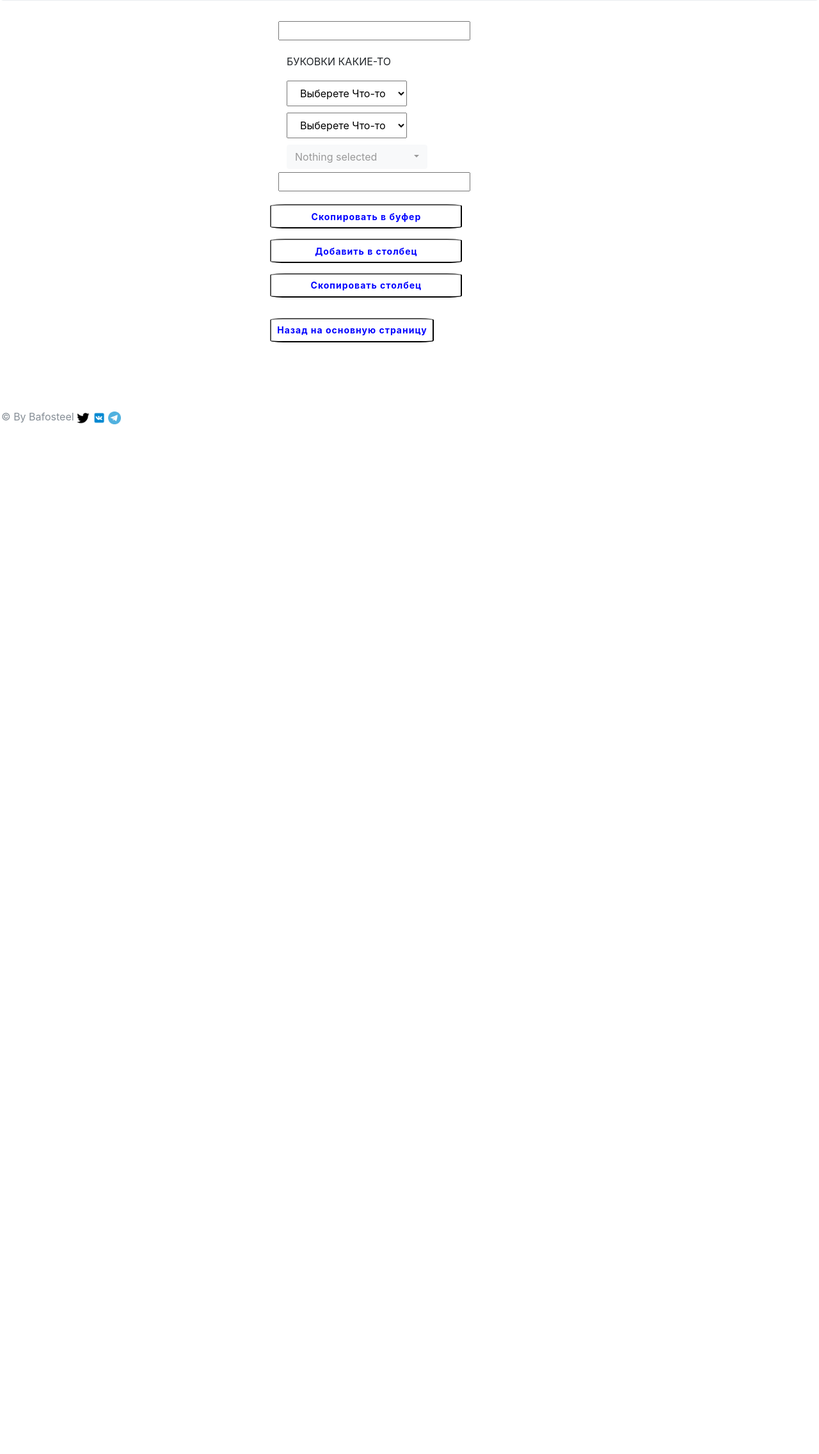
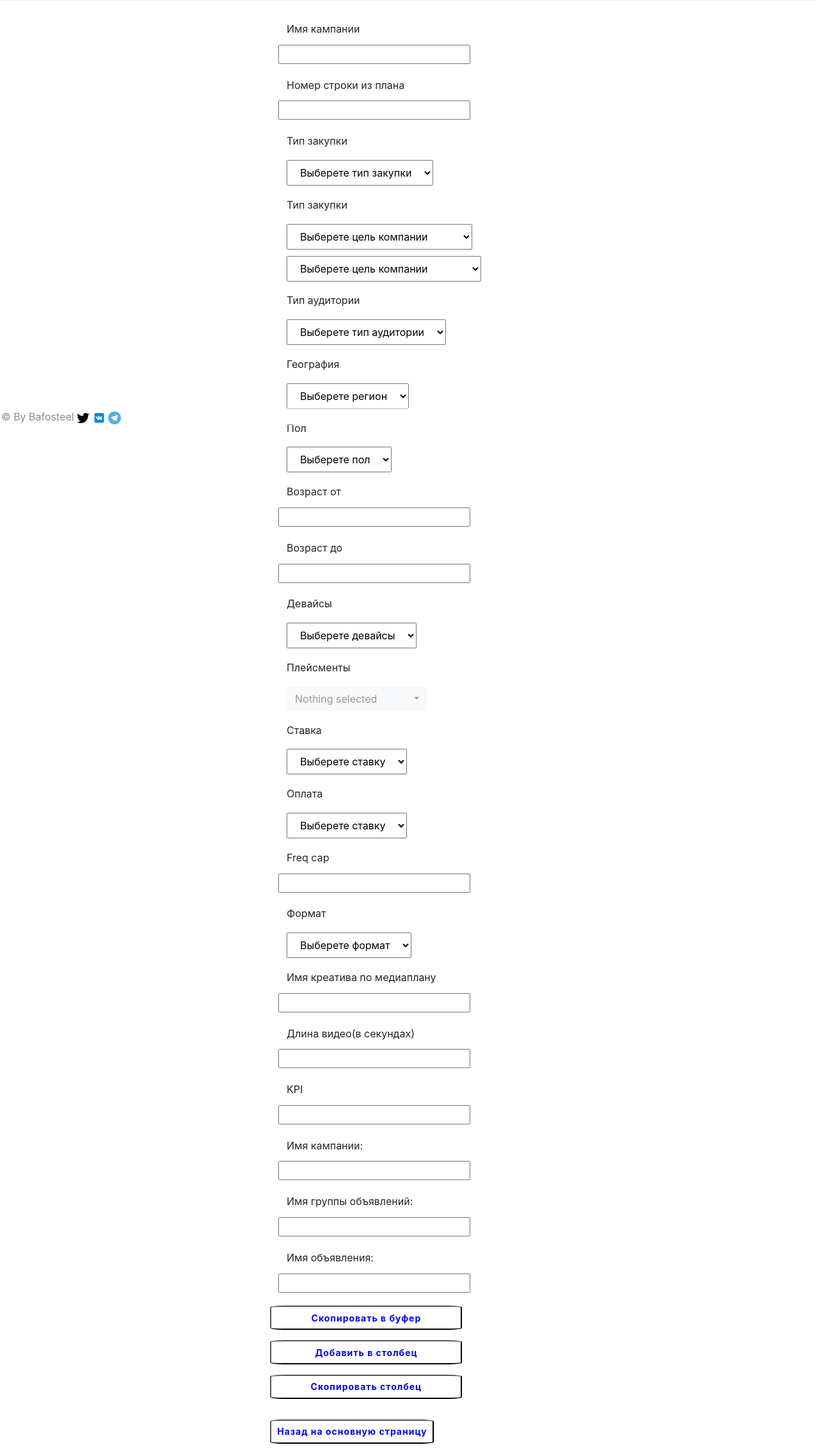
Before and after one commit to AdvDevBaf/ADVAPPS, a Django app: page /ads_names/ in a window 1280 px wide. Shown: the part 135-2407 px from the top of the page at 64% size. Before the commit the page ends 798 px from the top, so only its background shows below. Run offline with Django 3.2, Linux system fonts and the light colour scheme; some libraries are stand-ins or nearby versions.

Commit message:
some elements was added

```diff
--- a/BafosApp/templates/BafosApp/ads_names.html
+++ b/BafosApp/templates/BafosApp/ads_names.html
@@ -10,41 +10,144 @@
 			</div>
 		</main>
 <form action="" method="POST" name="idform">
+    <p class="texts">Имя кампании</p>
 <p class="fields"><label>
     <input type="text" name="сompany" id="input" onkeyup="copytext()">
 </label>
-    <p class="texts">БУКОВКИ КАКИЕ-ТО</p>
-
+    <p class="texts">Номер строки из плана</p>
+<p class="fields"><label>
+    <input type="text" name="сompany" id="" onkeyup="">
+</label>
+    <p class="texts">Тип закупки</p>
+    <label class="field">
+        <select id="AUCorRF" name="data" class="nav-link" onchange="">
+            <option value="0">Выберете тип закупки</option>
+            <option value="AUC">Аукцион</option>
+            <option value="R-F">Охват и частота</option>
+        </select>
+    </label>
+  <p class="texts">Тип закупки</p>
+    <label class="field">
+        <select id="companytarget" name="data" class="nav-link" onchange="">
+            <option value="0">Выберете цель компании</option>
+            <option value="BRAWA">Узнаваемость бренда</option>
+            <option value="REACH">Охват</option>
+            <option value="TRAFF">Трафик</option>
+            <option value="ENGMN">Вовлеченность</option>
+            <option value="APPIN">Установки приложения</option>
+            <option value="VIDVI">Просмотры видео</option>
+            <option value="LEADG">Генерация лидов</option>
+            <option value="MESSA">Сообщения</option>
+            <option value="CONVS">Конверсии</option>
+            <option value="CATSA">Продажи товаров из каталога</option>
+            <option value="STORE">Посещаемость точек</option>
+        </select>
+    </label>
+     <label class="field">
+        <select id="anothertarget" name="data" class="nav-link" onchange="">
+            <option value="0">Выберете цель компании</option>
+            <option value="BRAWA">Узнаваемость бренда</option>
+            <option value="REACH">Охват</option>
+            <option value="ENGMN">Вовлеченность для публикации</option>
+            <option value="APPIN">Установки приложения</option>
+            <option value="VIDVI">Просмотры видео</option>
+            <option value="CONVS">Конверсии</option>
+        </select>
+    </label>
+  <p class="texts">Тип аудитории</p>
         <label class="field">
         <select id="letter" name="data" class="nav-link" onchange="copyletter()">
-            <option value="0">Выберете Что-то</option>
-            <option value="1">А</option>
-            <option value="2">Б</option>
-            <option value="3">В</option>
-            <option value="4">Г</option>
-            <option value="5">Д</option>
-            <option value="6">Е</option>
+            <option value="0">Выберете тип аудитории</option>
+            <option value="123">123</option>
+            <option value="777">777</option>
         </select>
     </label>
-
+  <p class="texts">География</p>
     <label class="field">
         <select id="number" name="data" class="nav-link" onchange="copynumber()">
-            <option value="0">Выберете Что-то</option>
-            <option value="1">1</option>
-            <option value="2">2</option>
-            <option value="3">4</option>
-            <option value="4">5</option>
-            <option value="5">6</option>
-            <option value="6">7</option>
+            <option value="0">Выберете регион</option>
+            <option value="RF">Россия</option>
+            <option value="Moscow">Москва</option>
+            <option value="Ktulhu">Рльех</option>
         </select>
 </label>
-
+      <p class="texts">Пол</p>
+    <label class="field">
+        <select id="sex" name="data" class="nav-link" onchange="">
+            <option value="0">Выберете пол</option>
+            <option value="ALL">Любой</option>
+            <option value="M">Мужской</option>
+            <option value="W">Женский</option>
+        </select>
+    </label>
+    <p class="texts">Возраст от</p>
+<p class="fields"><label>
+    <input type="text" name="сompany" onkeyup="">
+</label>
+    <p class="texts">Возраст до</p>
+<p class="fields"><label>
+    <input type="text" name="сompany" onkeyup="">
+</label>
+ <p class="texts">Девайсы</p>
+        <label class="field">
+        <select id="device" name="data" class="nav-link" onchange="">
+            <option value="0">Выберете девайсы</option>
+            <option value="MOBI">MOBILE</option>
+            <option value="DESK">DESKTOP</option>
+            <option value="BOTH">BOTH</option>
+        </select>
+    </label>
+     <p class="texts">Плейсменты</p>
     <label class="multiple">
 <select id="multiplechoise" class="selectpicker" multiple data-live-search="true" onchange="smth()">
   <option>Mustard</option>
   <option>Ketchup</option>
   <option>Barbecue</option>
 </select>
+</label>
+     <p class="texts">Ставка</p>
+    <label class="field">
+        <select id="rate" name="data" class="nav-link" onchange="">
+            <option value="0">Выберете ставку</option>
+            <option value="MAN">Ручная</option>
+            <option value="AUT">Автоматическая</option>
+        </select>
+    </label>
+     <p class="texts">Оплата</p>
+    <label class="field">
+        <select id="price" name="data" class="nav-link" onchange="">
+            <option value="0">Выберете ставку</option>
+            <option value="CPM">CPM</option>
+            <option value="CPC">CPC</option>
+            <option value="CPL">CPL</option>
+            <option value="CPVTP">CPVTP</option>
+            <option value="CPV2S">CPV2S</option>
+        </select>
+    </label>
+ <p class="texts">Freq cap</p>
+<p class="fields"><label>
+    <input type="text" name="сompany" onkeyup="">
+</label>
+     <p class="texts">Формат</p>
+    <label class="field">
+        <select id="format" name="data" class="nav-link" onchange="">
+            <option value="0">Выберете формат</option>
+            <option value="Carousel">Carousel</option>
+            <option value="SingleImage">Single image</option>
+            <option value="SingleVideo">Single video</option>
+        </select>
+    </label>
+ <p class="texts">Имя креатива по медиаплану</p>
+<p class="fields"><label>
+    <input type="text" name="сompany" onkeyup="">
+</label>
+     <p class="texts">Длина видео(в секундах)</p>
+<p class="fields"><label>
+    <input type="text" name="сompany" onkeyup="">
+</label>
+        <p class="texts">KPI</p>
+<p class="fields"><label>
+    <input type="text" name="сompany" onkeyup="">
 </label>
 
 <script>
@@ -153,10 +256,22 @@ if(!document.getElementById("result").value.includes("_")){
         }
 
     </script>
+     <p class="texts">Имя кампании:</p>
 <p class="fields"><label>
     <input type="text" name="сompany" id="result" >
 </label>
-    <p class="texts" id="x"></p>
+
+ <p class="texts">Имя группы объявлений:</p>
+<p class="fields"><label>
+    <input type="text" name="сompany" id="group_result" >
+</label>
+     <p class="texts">Имя объявления:</p>
+<p class="fields"><label>
+    <input type="text" name="сompany" id="ads_result" >
+</label>
+<p class="texts" id="x"></p>
+
+
 
 <div>
             <p><input type="button" class="knopka btn-sm" value="Скопировать в буфер" onclick="copy2clipboard()"><a></a></p>
@@ -173,7 +288,6 @@ if(!document.getElementById("result").value.includes("_")){
     <table border="1" class="table table-striped table-sm" id="table1">
           </table>
 </div>
-
 
 
 
```
